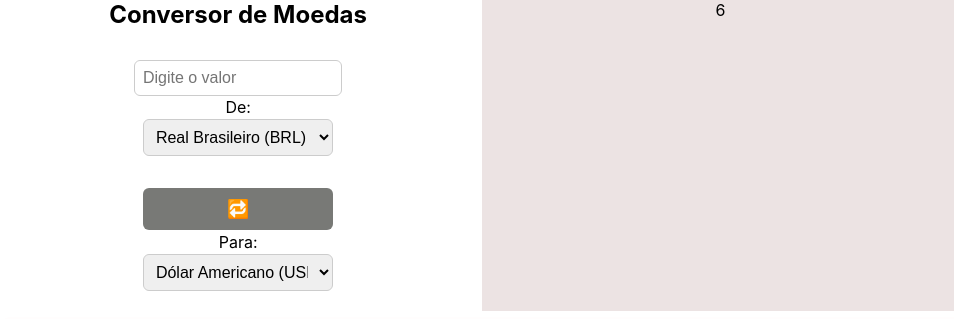
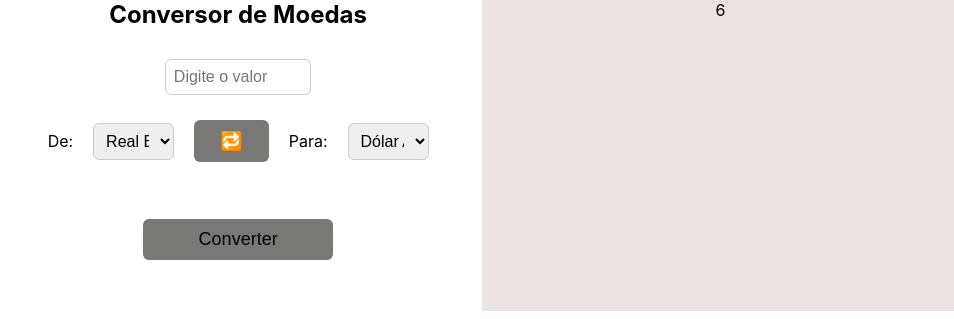
Before and after one commit to Dyosilva97/Conversor-de-Moeda-Senac-tech, a website: page pages/index.html in a window 1280 px wide. Shown: the part 396-715 px from the top of the page, 0-954 px from the left. Drawn offline with nearby package versions, Linux system fonts and the light colour scheme; no server answers.

Commit message:
ajustes-28/10

```diff
--- a/pages/index.html
+++ b/pages/index.html
@@ -25,9 +25,10 @@
   </div>
 
   <section class="conversor-app">
-    <h2 class="titulo">Conversor de Moedas</h2>
-
-    <input id="entrada" type="number" placeholder="Digite o valor" />
+    <div class="div1">
+      <h2 class="titulo">Conversor de Moedas</h2>
+      <input id="entrada" type="number" placeholder="Digite o valor">
+    </div>
 
     <div class="selecionar-moedas">
       <label for="moeda-origem">De:</label>
@@ -42,7 +43,7 @@
         <option value="BTC">Bitcoin (BTC)</option>
       </select>
 
-      <button id="inverter">🔁</button>
+      <button style="margin-bottom: 30px;" id="inverter">🔁</button>
 
       <label for="moeda-destino">Para:</label>
       <select id="moeda-destino">
--- a/src/styles/styles.css
+++ b/src/styles/styles.css
@@ -64,12 +64,22 @@ body {
   gap: 1px;
 }
 
+.div1 {
+  display: flex;
+  height: 30%;
+  width: 60%;
+  flex-direction: column;
+  align-items: center;
+
+}
+
 .selecionar-moedas {
   display: flex;
-  flex-direction: column; /* empilha os elementos */
+  flex-direction: row;
   align-items: center;
-  gap: 2px;
-  width: 100%;
+  gap: 20px;
+  height: 30%;
+  width: 80%;
 }
 
 .conversor-app button {
@@ -90,7 +100,7 @@ body {
 
 .conversor-app input,
 .conversor-app select {
-  width: 40%;
+  width: 45%;
   padding: 8px;
   border-radius: 6px;
   border: 1px solid #ccc;
```
